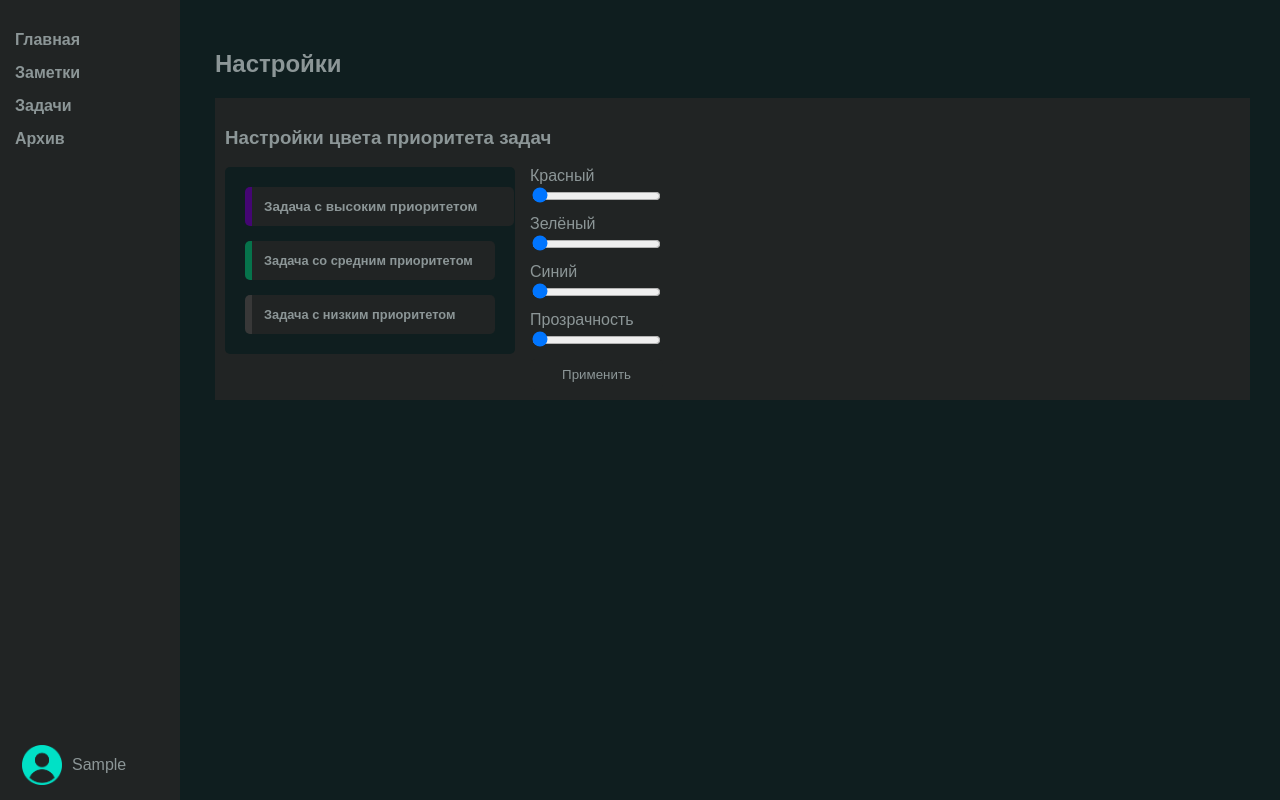
After one commit to Grimjo666/django_notes_planner, a Django app: page /settings in a window 1280 px wide. The commit adds this page. Run offline with Django 4.2, Linux system fonts and the light colour scheme; the visitor is signed in with stand-in values (Sample User, id 1); data that the repository does not hold is empty.

Commit message:
added settings page and task priority color setting

```diff
--- /dev/null
+++ b/note_planner_project/note_planner/static/note_planner/css/user_settings.css
@@ -0,0 +1,58 @@
+.archive-settings {
+    background-color: var(--block_bg_color);
+    padding: 10px;
+}
+
+.archive-settings-content {
+    display: flex;
+    flex-direction: row;
+    align-items: flex-start;
+}
+
+.tasks-preview {
+    background-color: var(--background_color);
+    padding: 20px;
+    width: 250px;
+    font-size: 80%;
+    border-radius: 5px;
+    margin-right: 15px;
+}
+
+.task-priority {
+    background-color: var(--block_bg_color);
+    padding: 12px;
+    margin-bottom: 15px;
+    border-radius: 5px;
+    border-left: 7px solid #383838;
+}
+
+.task-priority:hover {
+    font-size: 105%;
+    cursor: pointer;
+    width: 95%;
+}
+
+.task-priority h4 {
+    margin: 0;
+}
+
+.high {
+    border-color: #440673;
+}
+
+.medium {
+        border-color: #06734b;
+}
+
+.low {
+    margin-bottom: 0;
+}
+
+.color-panel form {
+    display: flex;
+    flex-direction: column;
+}
+
+.color-panel input {
+    margin-bottom: 10px;
+}
--- /dev/null
+++ b/note_planner_project/note_planner/static/note_planner/js/user_settings/archive_setting_click_on_task.js
@@ -0,0 +1,30 @@
+document.addEventListener("DOMContentLoaded", function () {
+    var taskPriorityBlocks = document.querySelectorAll(".task-priority");
+    var hiddenInput = document.querySelector("input[name='task_priority']");
+
+    function updateStyles() {
+        taskPriorityBlocks.forEach(function (block) {
+            var priorityClass = block.classList[1];
+            if (priorityClass === hiddenInput.value) {
+                // Если блок совпадает с выбранным приоритетом, добавляем стили
+                block.style.fontSize = "105%";
+                block.style.width = "95%";
+            } else {
+                // В противном случае сбрасываем стили
+                block.style.fontSize = "";
+                block.style.width = "";
+            }
+        });
+    }
+
+    taskPriorityBlocks.forEach(function (block) {
+        block.addEventListener("click", function () {
+            var priorityClass = block.classList[1];
+            hiddenInput.value = priorityClass;
+            updateStyles();
+        });
+    });
+
+    // Инициализация при загрузке страницы
+    updateStyles();
+});
--- /dev/null
+++ b/note_planner_project/note_planner/static/note_planner/js/user_settings/change_task_priority_color.js
@@ -0,0 +1,31 @@
+
+document.addEventListener("DOMContentLoaded", function () {
+    var redSlider = document.getElementById("red");
+    var greenSlider = document.getElementById("green");
+    var blueSlider = document.getElementById("blue");
+    var alphaSlider = document.getElementById("alpha");
+
+    function updateBorderColor() {
+        var hiddenInput = document.querySelector("input[name='task_priority']");
+        var priorityClass = hiddenInput.value;
+        var block = document.querySelector("." + priorityClass);
+        var invertedAlpha = 255 - alphaSlider.value;
+        block.style.borderLeftColor = `rgb(${redSlider.value}, ${greenSlider.value}, ${blueSlider.value}, ${invertedAlpha / 255})`;
+    }
+
+    redSlider.addEventListener("input", function () {
+        updateBorderColor();
+    });
+
+    greenSlider.addEventListener("input", function () {
+        updateBorderColor();
+    });
+
+    blueSlider.addEventListener("input", function () {
+        updateBorderColor();
+    });
+
+    alphaSlider.addEventListener("input", function () {
+        updateBorderColor();
+    });
+});
--- /dev/null
+++ b/note_planner_project/note_planner/static/note_planner/js/user_settings/update_form_values.js
@@ -0,0 +1,11 @@
+document.addEventListener("DOMContentLoaded", function () {
+    var form = document.querySelector("form");
+
+    form.addEventListener("submit", function () {
+        // Обновляем значения ползунков перед отправкой формы
+        document.querySelector("input[name='red']").value = document.getElementById("red").value;
+        document.querySelector("input[name='green']").value = document.getElementById("green").value;
+        document.querySelector("input[name='blue']").value = document.getElementById("blue").value;
+        document.querySelector("input[name='alpha']").value = document.getElementById("alpha").value;
+    });
+});
--- a/note_planner_project/note_planner/templates/includes/sidebar.html
+++ b/note_planner_project/note_planner/templates/includes/sidebar.html
@@ -20,7 +20,7 @@
             <div class="hidden-user-block">
                 <ul>
                     <li><a href="">Профиль</a></li>
-                    <li><a href="">Настройки</a></li>
+                    <li><a href="{% url 'settings_page_path' %}">Настройки</a></li>
                     <li><a href="{% url 'logout' %}">Выйти</a></li>
                 </ul>
             </div>
--- /dev/null
+++ b/note_planner_project/note_planner/templates/note_planner/settings/user_settings.html
@@ -0,0 +1,52 @@
+{% extends 'base.html' %}
+{% load static %}
+{% load my_filters %}
+
+{% block title %}
+    <title>Настройки</title>
+{% endblock %}
+
+{% block js_scripts %}
+<script src="{% static 'note_planner/js/user_settings/archive_setting_click_on_task.js' %}"></script>
+<script src="{% static 'note_planner/js/user_settings/change_task_priority_color.js' %}"></script>
+<script src="{% static 'note_planner/js/user_settings/update_form_values.js' %}"></script>
+{% endblock %}
+
+{% block css_style %}
+<link rel="stylesheet" href="{% static 'note_planner/css/user_settings.css' %}">
+{% endblock %}
+
+{% block content %}
+    {% include 'includes/sidebar.html' %}
+    <h2>Настройки</h2>
+    <div class="archive-settings">
+        <h3>Настройки цвета приоритета задач</h3>
+        <div class="archive-settings-content">
+            <div class="tasks-preview">
+                <div class="task-priority high" style="border-left-color: {{ high_priority }};"><h4>Задача с высоким приоритетом</h4></div>
+                <div class="task-priority medium" style="border-left-color: {{ medium_priority }};"><h4>Задача со средним приоритетом</h4></div>
+                <div class="task-priority low" style="border-left-color: {{ low_priority }};"><h4>Задача с низким приоритетом</h4></div>
+            </div>
+            <div class="color-panel" action="">
+                <form method="post">
+                    {% csrf_token %}
+                    <label for="red">Красный</label>
+                    <input type="range" id="red" min="0" max="255" value="0">
+                    <input type="hidden" name="red" value="0">
+                    <label for="green">Зелёный</label>
+                    <input type="range" id="green" min="0" max="255" value="0">
+                    <input type="hidden" name="green" value="0">
+                    <label for="blue">Синий</label>
+                    <input type="range" id="blue" min="0" max="255" value="0">
+                    <input type="hidden" name="blue" value="0">
+                    <label for="alpha">Прозрачность</label>
+                    <input type="range" id="alpha" min="0" max="255" value="0">
+                    <input type="hidden" name="alpha" value="0">
+                    <input type="hidden" name="task_priority" value="high">
+                    <button type="submit" class="button-save-priority-color">Применить</button>
+                </form>
+            </div>
+        </div>
+    </div>
+
+{% endblock %}
--- a/note_planner_project/note_planner/urls.py
+++ b/note_planner_project/note_planner/urls.py
@@ -19,5 +19,6 @@ urlpatterns = [
     path('delete_subtask/<int:subtask_id>', views.delete_subtask, name='delete_subtask_path'),
     path('done_task/<int:task_id>', views.done_task, name='done_task_path'),
     path('switch_task/<int:subtask_id>', views.switch_subtask, name='done_subtask_path'),
-    path('archive', views.archive_page, name='archive_page_path')
+    path('archive', views.archive_page, name='archive_page_path'),
+    path('settings', views.UserSettingsView.as_view(), name='settings_page_path')
 ]
--- a/note_planner_project/note_planner/views.py
+++ b/note_planner_project/note_planner/views.py
@@ -1,3 +1,5 @@
+from typing import Dict, Any
+
 from django.shortcuts import render, redirect, Http404, get_object_or_404
 from .models import *
 from django.contrib.auth import authenticate, login, logout
@@ -10,6 +12,22 @@ from datetime import datetime
 
 from note_planner import forms
 
+
+class TemplateColorsMixin:
+    @staticmethod
+    def get_task_priority_colors_dict(request) -> dict[str, Any] | None:
+        task_colors = TaskColorSettings.objects.all().filter(user=request.user)
+        if task_colors.exists():
+            high_priority = task_colors[0].high_priority_color
+            medium_priority = task_colors[0].medium_priority_color
+            low_priority = task_colors[0].low_priority_color
+            context = {
+                'high_priority': high_priority,
+                'medium_priority': medium_priority,
+                'low_priority': low_priority
+            }
+            return context
+        return None
 
 def index_page(request):
     return render(request, 'note_planner/index.html')
@@ -123,7 +141,7 @@ def add_note_category(request):
 
 
 @method_decorator(login_required, name='dispatch')
-class TasksPageView(View):
+class TasksPageView(View, TemplateColorsMixin):
     template_name = 'note_planner/tasks.html'
 
     def get(self, request):
@@ -157,12 +175,14 @@ class TasksPageView(View):
                                       'priority': task.priority,
                                       'id': task.id,
                                       'subtasks_list': subtasks_list}
-
         context = {
             'tasks_dict': tasks_dict,
             'add_task_form': forms.AddTaskForm(user),
             'add_subtask_form': forms.AddSubTaskForm()
         }
+        # Получаем цвета для приоритета задач и добавляем их словарь context
+        context.update(self.get_task_priority_colors_dict(request))
+
         return render(request, self.template_name, context=context)
 
     def post(self, request):
@@ -276,3 +296,38 @@ def logout_page(request):
     logout(request)
 
     return redirect('index_page_path')
+
+
+@method_decorator(login_required, name='dispatch')
+class UserSettingsView(View, TemplateColorsMixin):
+    template_name = 'note_planner/settings/user_settings.html'
+
+    @staticmethod
+    def rgba_to_hex(r, g, b, a=255):
+        r = max(0, min(255, r))
+        g = max(0, min(255, g))
+        b = max(0, min(255, b))
+        a = max(0, min(255, a))
+
+        return "#{:02x}{:02x}{:02x}{:02x}".format(r, g, b, a)
+
+    def get(self, request):
+        context = self.get_task_priority_colors_dict(request)
+        return render(request, self.template_name, context=context)
+
+    def post(self, request):
+        task_priority = request.POST.get('task_priority')
+        if task_priority:
+            r = int(request.POST.get('red'))
+            g = int(request.POST.get('green'))
+            b = int(request.POST.get('blue'))
+            a = int(request.POST.get('alpha'))
+            hex_color = self.rgb_to_hex(r, g, b, a)
+
+            # Проверяем есть ли запись в БД, если нет,то создаём её
+            if not self.get_task_priority_colors_dict(request):
+                TaskColorSettings.objects.create(user=request.user, **{f'{task_priority}_priority_color': hex_color})
+            else:
+                TaskColorSettings.objects.update(user=request.user, **{f'{task_priority}_priority_color': hex_color})
+
+        return redirect('settings_page_path')
--- a/note_planner_project/static/css/base.css
+++ b/note_planner_project/static/css/base.css
@@ -38,7 +38,7 @@
 
 button {
     background-color: var(--sidebar_background);
-    color: white;
+    color: var(--font-color);
     border: none;
     padding: 8px 16px;
     cursor: pointer;
```
Also changed, not shown: note_planner_project/note_planner/models.py (+7 -0 lines), note_planner_project/note_planner/static/note_planner/css/archive.css (+9 -0 lines), note_planner_project/note_planner/templates/note_planner/archive.html (+14 -9 lines), note_planner_project/note_planner/templates/note_planner/tasks.html (+4 -4 lines), note_planner_project/note_planner/migrations/0011_taskcolorsettings.py (added), note_planner_project/note_planner/migrations/0012_alter_taskcolorsettings_blue_and_more.py (added), note_planner_project/note_planner/migrations/0013_remove_taskcolorsettings_blue_and_more.py (added).
